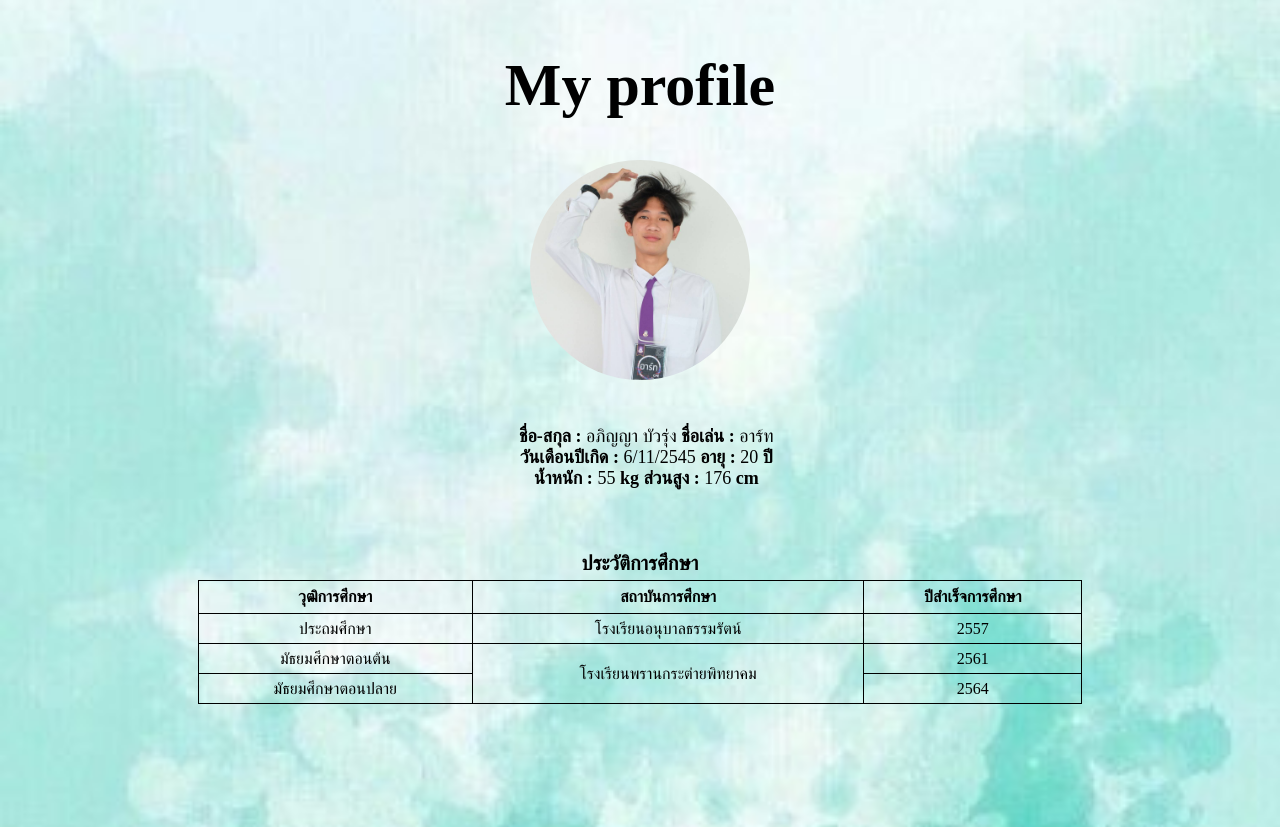
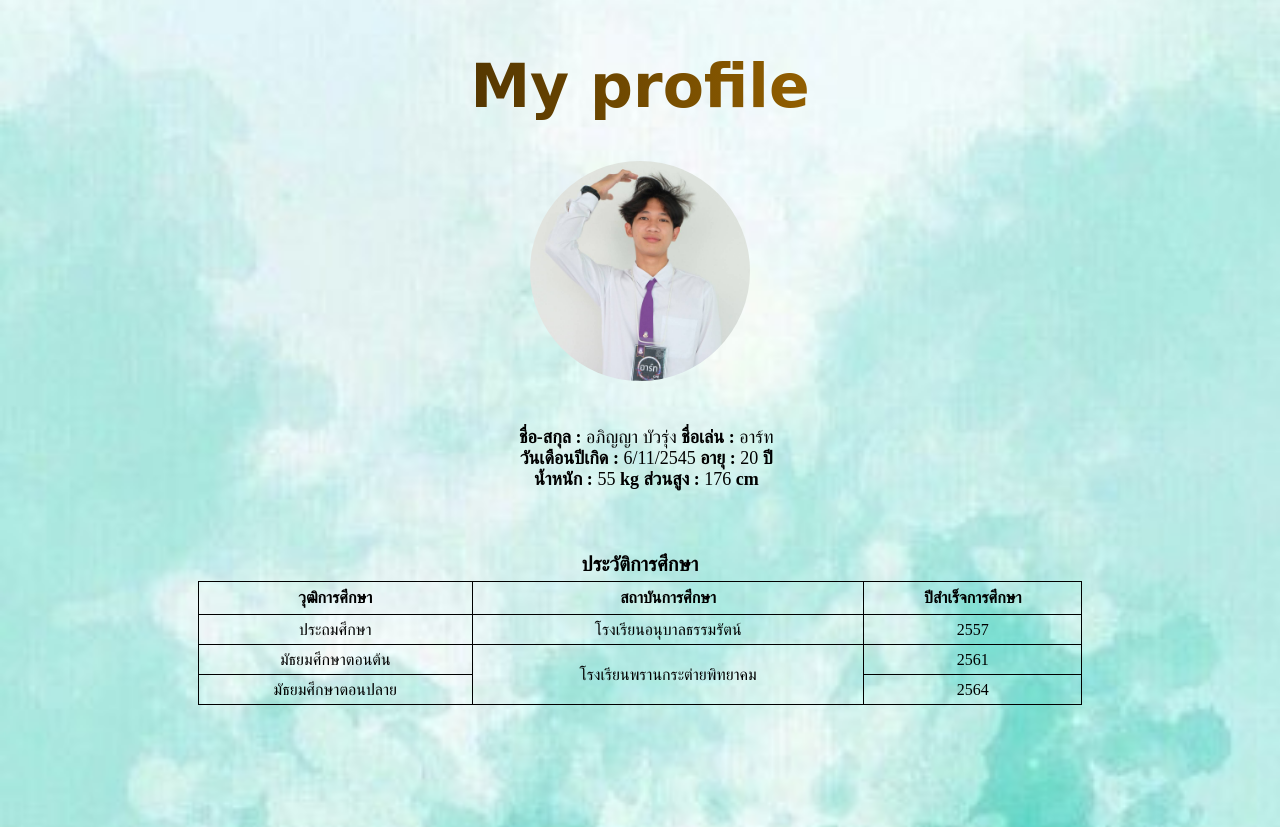
Before and after one commit to Apiny0/database, a plain HTML site: page index.html in a window 1280 px wide. Shown: the top 827 px of the page. Drawn offline with Linux system fonts and the light colour scheme.

Commit message:
Update styleone.css

```diff
--- a/styleone.css
+++ b/styleone.css
@@ -44,4 +44,10 @@ body{
     margin-left: 30%;
 }.social{
     margin-left: 25%;
+}h1{
+    font-family:'Pacifico', cursive;
+    background: linear-gradient(90deg, #000000 0%, #fca401 110%);
+    -webkit-background-clip: text;
+    -webkit-text-fill-color: transparent;
+    background-size: cover;
 }
```
